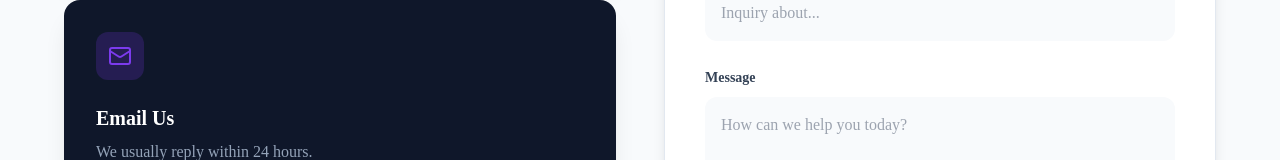
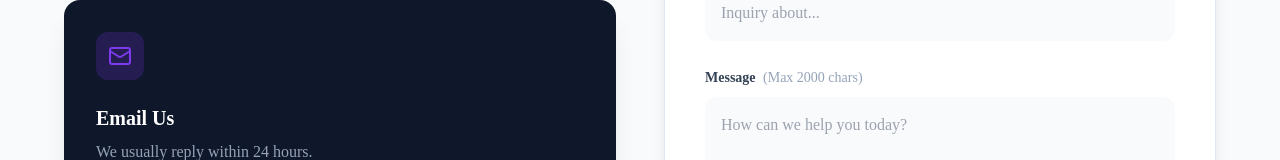
Before and after one commit to OlaMarcus09/hr-mentorship, a Next.js app: page /contact in a window 1280 px wide. Shown: the part 524-684 px from the top of the page. Built offline with nearby package versions, Linux system fonts and the light colour scheme.

Commit message:
fix: Add character limit to contact form

```diff
--- a/app/contact/page.tsx
+++ b/app/contact/page.tsx
@@ -118,8 +118,17 @@ export default function ContactPage() {
                   </div>
 
                   <div className="space-y-2">
-                    <label className="text-sm font-bold text-slate-700 dark:text-slate-300">Message</label>
-                    <textarea name="message" required rows={5} className="w-full p-4 rounded-xl bg-slate-50 dark:bg-slate-800 border-none outline-none focus:ring-2 focus:ring-primary/50 transition resize-none" placeholder="How can we help you today?" />
+                    <label className="text-sm font-bold text-slate-700 dark:text-slate-300">
+                        Message <span className="text-slate-400 font-normal ml-1">(Max 2000 chars)</span>
+                    </label>
+                    <textarea
+                        name="message"
+                        required
+                        rows={5}
+                        maxLength={2000}
+                        className="w-full p-4 rounded-xl bg-slate-50 dark:bg-slate-800 border-none outline-none focus:ring-2 focus:ring-primary/50 transition resize-none"
+                        placeholder="How can we help you today?"
+                    />
                   </div>
 
                   <button
```
